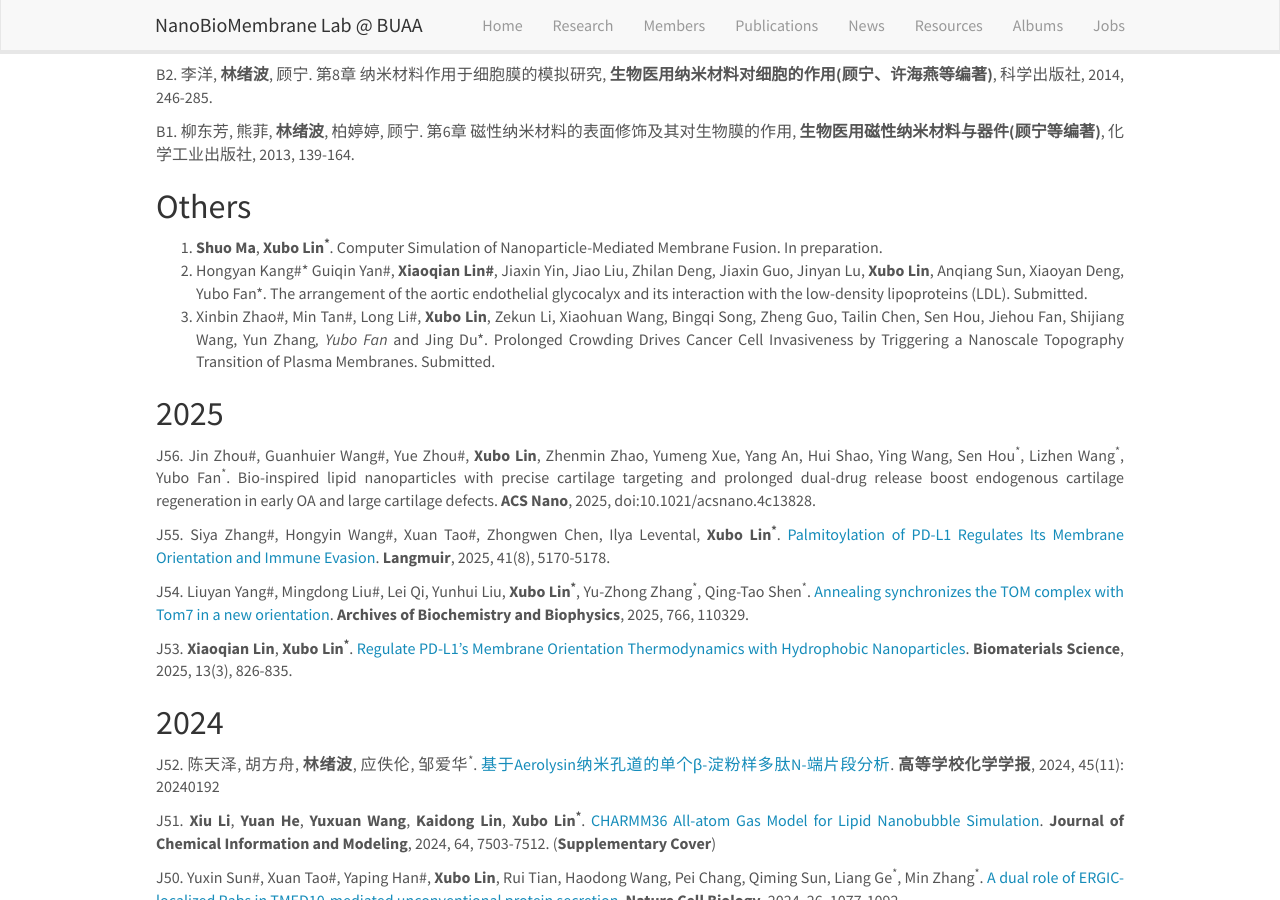
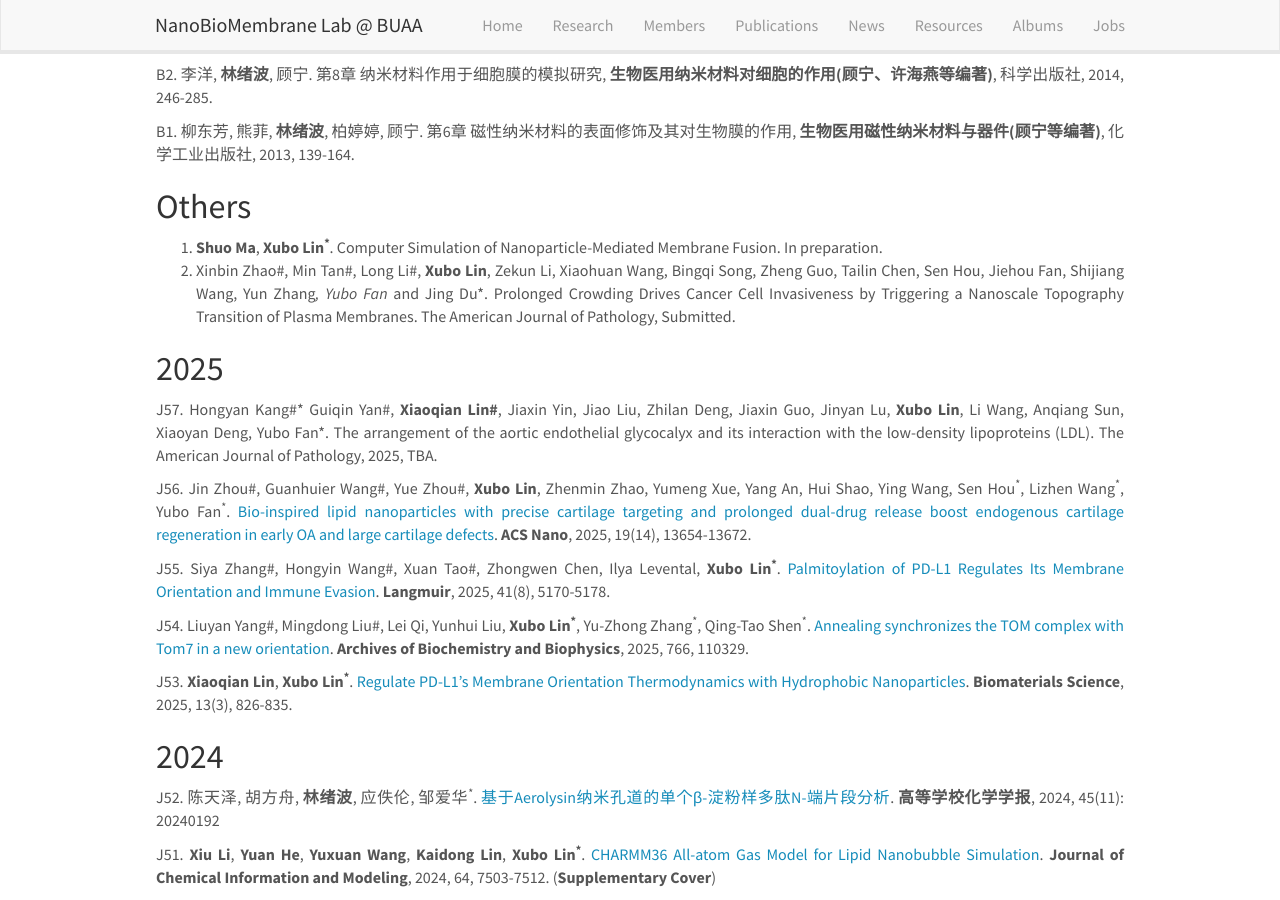
Before and after one commit to linxubo/linxubo.github.io, a Jekyll site: the page built from _pages/publications.md, in a window 1280 px wide and 900 px high, scrolled down 348 px. Built offline with Jekyll 4.4.1, drawn with Linux system fonts in a browser that asks for light colours; nearby versions of some CDN libraries; a script that is not in the unit is left out.

Commit message:
Update publications.md

```diff
--- a/_pages/publications.md
+++ b/_pages/publications.md
@@ -21,11 +21,12 @@ B1.	柳东芳, 熊菲, **林绪波**, 柏婷婷, 顾宁. 第6章 磁性纳米材
 
 ## Others
 1. **Shuo Ma**, **Xubo Lin<sup>*</sup>**. Computer Simulation of Nanoparticle-Mediated Membrane Fusion. In preparation.
-2. Hongyan Kang#* Guiqin Yan#, **Xiaoqian Lin#**, Jiaxin Yin, Jiao Liu, Zhilan Deng, Jiaxin Guo, Jinyan Lu, **Xubo Lin**, Anqiang Sun, Xiaoyan Deng, Yubo Fan*. The arrangement of the aortic endothelial glycocalyx and its interaction with the low-density lipoproteins (LDL). Submitted.
-3. Xinbin Zhao#, Min Tan#, Long Li#, **Xubo Lin**, Zekun Li, Xiaohuan Wang, Bingqi Song, Zheng Guo, Tailin Chen, Sen Hou, Jiehou Fan, Shijiang Wang, Yun Zhang*, Yubo Fan* and Jing Du*. Prolonged Crowding Drives Cancer Cell Invasiveness by Triggering a Nanoscale Topography Transition of Plasma Membranes. Submitted.
+2. Xinbin Zhao#, Min Tan#, Long Li#, **Xubo Lin**, Zekun Li, Xiaohuan Wang, Bingqi Song, Zheng Guo, Tailin Chen, Sen Hou, Jiehou Fan, Shijiang Wang, Yun Zhang*, Yubo Fan* and Jing Du*. Prolonged Crowding Drives Cancer Cell Invasiveness by Triggering a Nanoscale Topography Transition of Plasma Membranes. The American Journal of Pathology, Submitted.
 
 ## 2025
-J56. Jin Zhou#, Guanhuier Wang#, Yue Zhou#, **Xubo Lin**, Zhenmin Zhao, Yumeng Xue, Yang An, Hui Shao, Ying Wang, Sen Hou<sup>*</sup>, Lizhen Wang<sup>*</sup>, Yubo Fan<sup>*</sup>. Bio-inspired lipid nanoparticles with precise cartilage targeting and prolonged dual-drug release boost endogenous cartilage regeneration in early OA and large cartilage defects. **ACS Nano**, 2025, doi:10.1021/acsnano.4c13828.
+J57. Hongyan Kang#* Guiqin Yan#, **Xiaoqian Lin#**, Jiaxin Yin, Jiao Liu, Zhilan Deng, Jiaxin Guo, Jinyan Lu, **Xubo Lin**, Li Wang, Anqiang Sun, Xiaoyan Deng, Yubo Fan*. The arrangement of the aortic endothelial glycocalyx and its interaction with the low-density lipoproteins (LDL). The American Journal of Pathology, 2025, TBA.
+
+J56. Jin Zhou#, Guanhuier Wang#, Yue Zhou#, **Xubo Lin**, Zhenmin Zhao, Yumeng Xue, Yang An, Hui Shao, Ying Wang, Sen Hou<sup>*</sup>, Lizhen Wang<sup>*</sup>, Yubo Fan<sup>*</sup>. [Bio-inspired lipid nanoparticles with precise cartilage targeting and prolonged dual-drug release boost endogenous cartilage regeneration in early OA and large cartilage defects](https://pubs.acs.org/doi/10.1021/acsnano.4c13828). **ACS Nano**, 2025, 19(14), 13654-13672.
 
 J55. Siya Zhang#, Hongyin Wang#, Xuan Tao#, Zhongwen Chen, Ilya Levental, **Xubo Lin<sup>*</sup>**. [Palmitoylation of PD-L1 Regulates Its Membrane Orientation and Immune Evasion](https://pubs.acs.org/doi/10.1021/acs.langmuir.4c04441). **Langmuir**, 2025, 41(8), 5170-5178.
 
```
